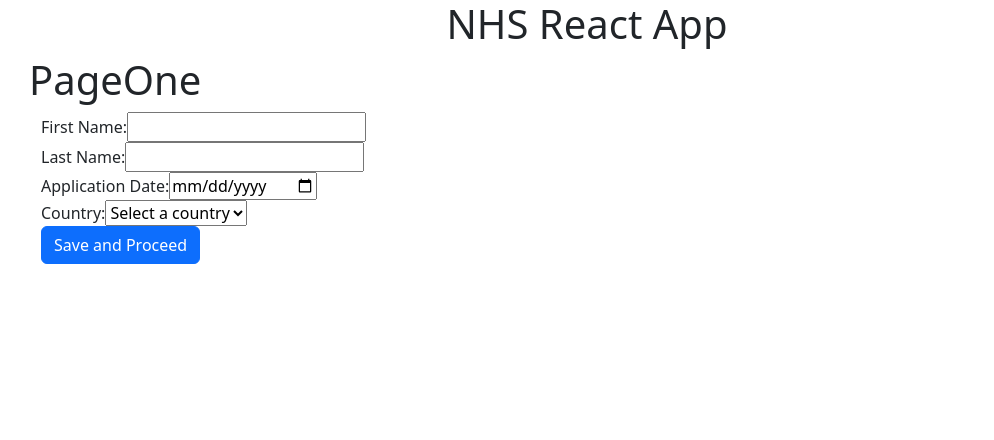
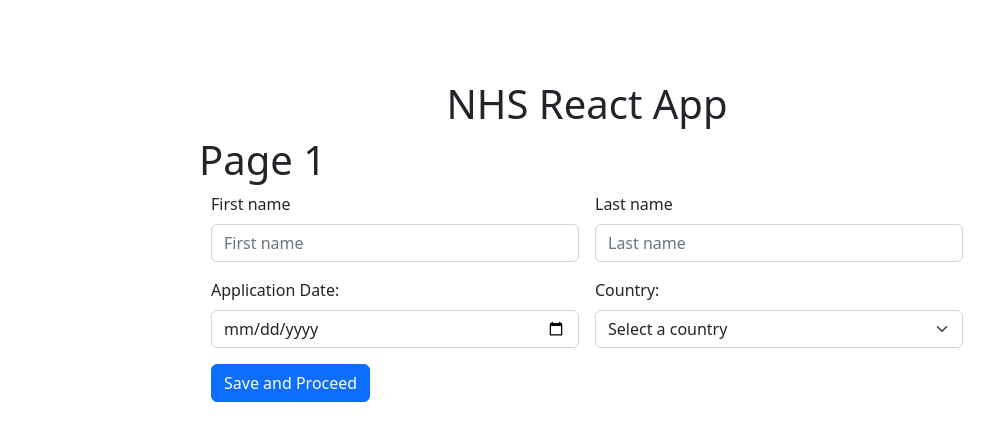
Before and after one commit to snthsh/nhs-react-app, a React (Create React App) app: page / in a window 1280 px wide. Both pictures are taken after a click on the button "PageOne". Shown: the top 440 px of the page, without its empty margins (53-1047 px from the left). Built offline with nearby package versions, Linux system fonts and the light colour scheme.

Commit message:
add bootstrap styles

```diff
--- a/src/App.css
+++ b/src/App.css
@@ -1,38 +1,4 @@
-.App {
-  text-align: center;
+main {
+  width: 800px;
+  margin: 5rem auto;
 }
-
-.App-logo {
-  height: 40vmin;
-  pointer-events: none;
-}
-
-@media (prefers-reduced-motion: no-preference) {
-  .App-logo {
-    animation: App-logo-spin infinite 20s linear;
-  }
-}
-
-.App-header {
-  background-color: #282c34;
-  min-height: 100vh;
-  display: flex;
-  flex-direction: column;
-  align-items: center;
-  justify-content: center;
-  font-size: calc(10px + 2vmin);
-  color: white;
-}
-
-.App-link {
-  color: #61dafb;
-}
-
-@keyframes App-logo-spin {
-  from {
-    transform: rotate(0deg);
-  }
-  to {
-    transform: rotate(360deg);
-  }
-}
--- a/src/App.js
+++ b/src/App.js
@@ -23,7 +23,6 @@
   }
 
   function handlePageOneSave() {
-    console.log('here page two');
     setPage('PAGETWO');
   }
 
@@ -60,17 +59,15 @@
   }
 
   function handlePageTwoSave() {
-    console.log('here page three');
     setPage('PAGETHREE');
   }
 
   return (
+    <main>
       <Container>
         <h1 className="text-center">NHS React App</h1>
 
-      {page === 'HOME' && (
-        <Button onClick={() => handleClick()}>PageOne</Button>
-      )}
+        {page === 'HOME' && <Button onClick={handleClick}>PageOne</Button>}
 
         {page === 'PAGEONE' && (
           <PageOne
@@ -91,6 +88,7 @@
 
         {page === 'PAGETHREE' && <PageThree pageData={pageData} />}
       </Container>
+    </main>
   );
 }
 
--- a/src/components/page-one.js
+++ b/src/components/page-one.js
@@ -1,74 +1,77 @@
 import { Button } from 'react-bootstrap';
+import COUNTRIES from '../data.json';
 
 const PageOne = ({ onClick, onChange, pageData }) => {
-  const date = new Date();
   return (
     <>
-      <h1>PageOne</h1>
+      <h1>Page 1</h1>
       <div className="container">
-        <form>
-          <div className="row">
-            <div className="col">
-              <label htmlFor="firstName">
-                First Name:
+        <form className="row g-3">
+          <div className="col-md-6">
+            <label for="firstName" className="form-label">
+              First name
+            </label>
             <input
+              className="form-control"
+              placeholder="First name"
+              aria-label="First name"
               name="firstName"
               type="text"
               value={pageData.firstName}
-                  onChange={(e) => onChange(e)}
+              onChange={onChange}
             />
+          </div>
+          <div className="col-md-6">
+            <label for="lastName" className="form-label">
+              Last name
             </label>
-            </div>
-          </div>
-          <div className="row">
-            <div className="col">
-              <label htmlFor="lastName">
-                Last Name:
             <input
+              className="form-control"
+              placeholder="Last name"
+              aria-label="Last name"
               name="lastName"
               type="text"
               value={pageData.lastName}
-                  onChange={(e) => onChange(e)}
+              onChange={onChange}
             />
+          </div>
+          <div className="col-md-6">
+            <label for="applicationDate" className="form-label">
+              Application Date:
             </label>
-            </div>
-          </div>
-          <div className="row">
-            <div className="col">
-              <label htmlFor="applicationDate">
-                Application Date:
             <input
+              className="form-control"
+              aria-label="Application Date"
               name="applicationDate"
               type="date"
               value={pageData.applicationDate}
-                  onChange={(e) => onChange(e)}
+              onChange={onChange}
             />
+          </div>
+
+          <div className="col-md-6">
+            <label for="country" className="form-label">
+              Country:
             </label>
-            </div>
-          </div>
-          <div className="row">
-            <div className="col">
-              <label htmlFor="country">
-                Country:
             <select
+              className="form-select"
+              aria-label="Country"
               name="country"
               value={pageData.country}
-                  onChange={(e) => onChange(e)}
+              onChange={onChange}
             >
               <option value="">Select a country</option>
-                  <option value="india">India</option>
-                  <option value="uk">UK</option>
-                  <option value="usa">USA</option>
-                  <option value="france">France</option>
-                  <option value="germany">germany</option>
+              {COUNTRIES.map((country) => {
+                return (
+                  <option key={country.name} value={country.name}>
+                    {country.text}
+                  </option>
+                );
+              })}
             </select>
-              </label>
           </div>
-          </div>
-          <div className="row">
           <div className="col">
-              <Button onClick={() => onClick()}>Save and Proceed</Button>
-            </div>
+            <Button onClick={onClick}>Save and Proceed</Button>
           </div>
         </form>
       </div>
--- a/src/components/page-three.js
+++ b/src/components/page-three.js
@@ -16,7 +16,7 @@
 
   return (
     <>
-      <h1>PageThree</h1>
+      <h1>Page 3</h1>
       <table className="table">
         <thead>
           <tr>
--- a/src/components/page-two.js
+++ b/src/components/page-two.js
@@ -1,4 +1,5 @@
 import { Button } from 'react-bootstrap';
+import COUNTRIES from '../data.json';
 
 const PageTwo = ({ onClick, onChange, onSelect, pageData }) => {
   function renderRow(country, index) {
@@ -8,20 +9,26 @@
         <td>{serialNo}</td>
         <td>
           <select
+            className="form-select"
+            aria-label={`Country ${serialNo}`}
             name={`country${serialNo}`}
             value={pageData.countries[index]}
             onChange={(e) => onSelect(e, index)}
           >
             <option value="">Select a country</option>
-            <option value="india">India</option>
-            <option value="uk">UK</option>
-            <option value="usa">USA</option>
-            <option value="france">France</option>
-            <option value="germany">Germany</option>
+            {COUNTRIES.map((country) => {
+              return (
+                <option key={country.name} value={country.name}>
+                  {country.text}
+                </option>
+              );
+            })}
           </select>
         </td>
         <td>
           <input
+            className="form-check-input"
+            aria-label={`Country Checkbox ${serialNo}`}
             type="checkbox"
             name={`countryCheckbox${serialNo}`}
             checked={pageData.countryCheckboxes[index]}
@@ -34,7 +41,7 @@
 
   return (
     <>
-      <h1>PageTwo</h1>
+      <h1>Page 2</h1>
       <h2>Hi {`${pageData.firstName} ${pageData.lastName}`}</h2>
 
       <table className="table">
@@ -52,7 +59,7 @@
             })}
         </tbody>
       </table>
-      <Button onClick={() => onClick()}>Save and Proceed</Button>
+      <Button onClick={onClick}>Save and Proceed</Button>
     </>
   );
 };
--- /dev/null
+++ b/src/data.json
@@ -0,0 +1,12 @@
+[
+  { "name": "india", "text": "India" },
+  { "name": "united-kingdom", "text": "United Kingdom" },
+  { "name": "canada", "text": "Canada" },
+  { "name": "usa", "text": "USA" },
+  { "name": "france", "text": "France" },
+  { "name": "germany", "text": "Germany" },
+  { "name": "singapore", "text": "Singapore" },
+  { "name": "thailand", "text": "Thailand" },
+  { "name": "malaysia", "text": "Malaysia" },
+  { "name": "south-korea", "text": "South Korea" }
+]
```
Lines whose indentation alone changed are shown as unchanged.
